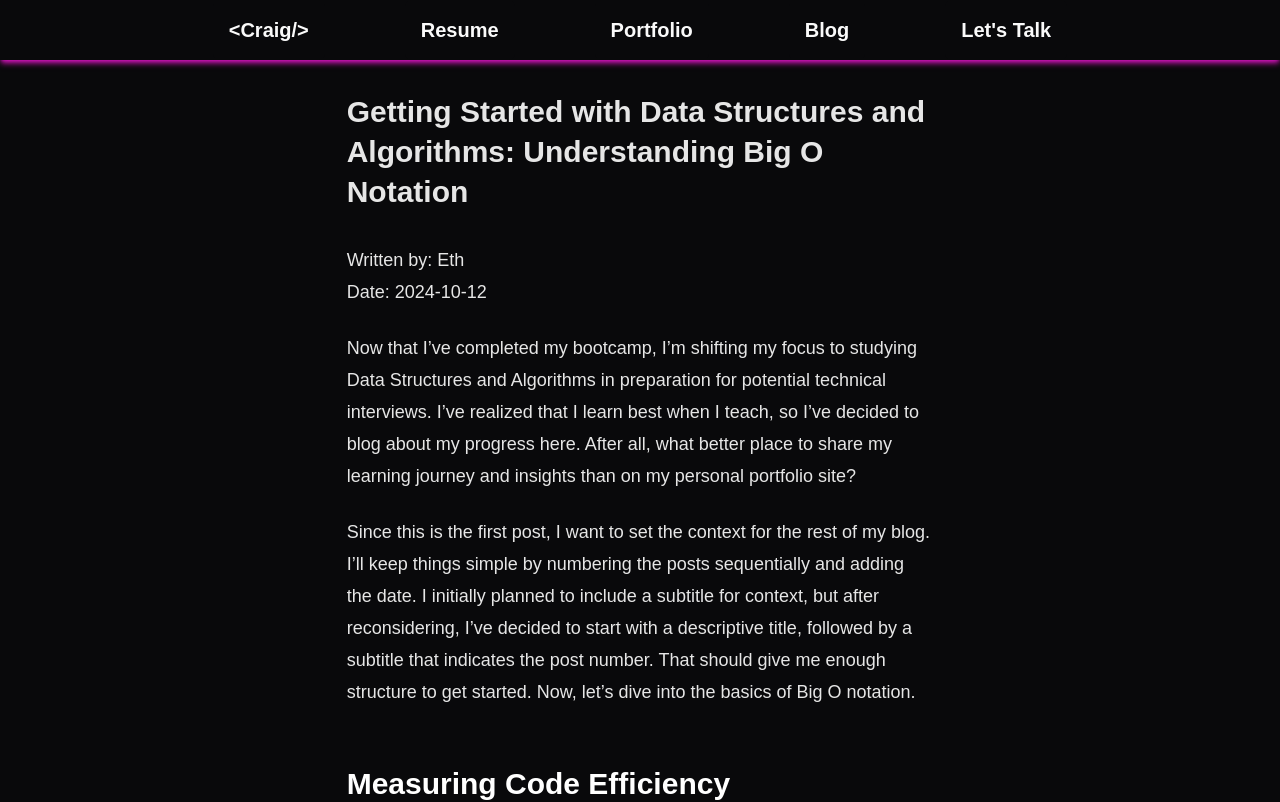
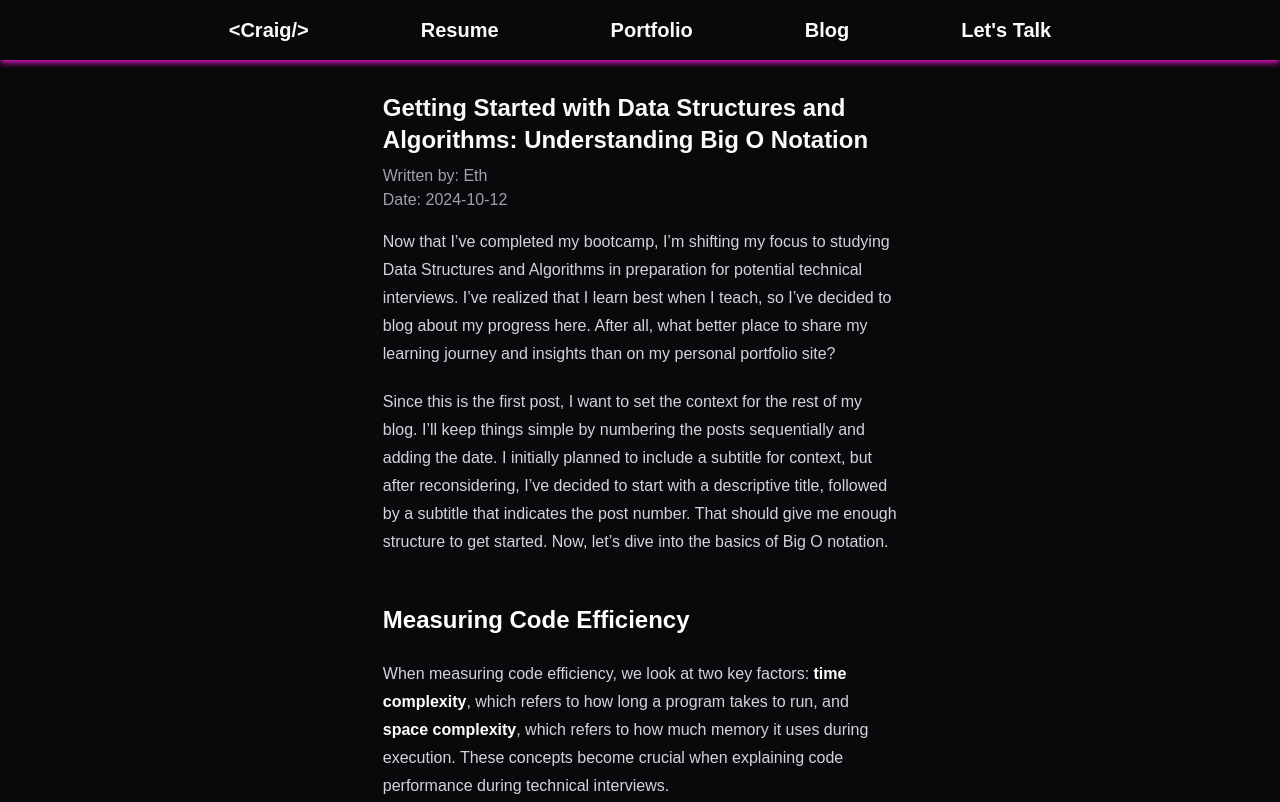
Before and after one commit to ethalorian/next-portfolio, a Next.js app: page /blog/post-1 in a window 1280 px wide. Shown: the top 802 px of the page. Built offline with nearby package versions, Linux system fonts and the light colour scheme.

Commit message:
Fixed theme fonts issues

```diff
--- a/src/app/blog/[slug]/page.tsx
+++ b/src/app/blog/[slug]/page.tsx
@@ -18,12 +18,14 @@ export default function BlogPost({ params }: BlogPostProps) {
   return (
     <>
     <Header />
-    <div className="prose prose-lg max-w-prose mx-auto prose-invert text-high-contrast my-8 px-4 sm:px-6 md:px-8">
-      <h2 className="text-high-contrast">{post.title}</h2>
+    <div className="max-w-prose mx-auto my-8 px-4 sm:px-6 md:px-8">
+      <h2 className="text-2xl font-bold mb-2">{post.title}</h2>
+      <p className="text-muted-foreground">Written by: {post.author}</p>
+      <p className="text-muted-foreground mb-4">Date: {post.date}</p>
       <ReactMarkdown
         rehypePlugins={[rehypeHighlight]}
         remarkPlugins={[remarkGfm]}
-        className="text-high-contrast"
+        className="prose dark:prose-invert max-w-none"
       >
         {post.content}
       </ReactMarkdown>
--- a/src/app/blog/page.tsx
+++ b/src/app/blog/page.tsx
@@ -1,6 +1,7 @@
 import Link from 'next/link';
 import { getSortedPostsData, PostMetadata } from '@/lib/posts';
 import Header from '../../components/header';
+import Footer from '../../components/footer';
 import { Card, CardHeader, CardTitle, CardContent, CardFooter } from '@/components/ui/card';
 
 export default function BlogPage() {
@@ -10,7 +11,7 @@ export default function BlogPage() {
     <div>
       <Header />
       <div className="grid grid-cols-1 md:grid-cols-2 lg:grid-cols-3 gap-4 my-8 px-4 sm:px-6 md:px-8 ">
-        {posts.map(({ slug, date, title, }, index) => (
+        {posts.map(({ slug, date, title, author }, index) => (
           <Card key={slug} className="shadow-glow shadow-lg transition-shadow duration-300 ease-in-out">
             <CardHeader>
               <CardTitle>{index + 1}</CardTitle>
@@ -22,10 +23,12 @@ export default function BlogPage() {
             </CardContent>
             <CardFooter>
               <p className="text-sm text-muted-foreground">{date}</p>
+
             </CardFooter>
           </Card>
         ))}
       </div>
+      <Footer />
     </div>
   );
 }
--- a/src/components/footer.tsx
+++ b/src/components/footer.tsx
@@ -1,3 +1,5 @@
+"use client";
+
 import ThemeSwitcher from "./theme-switcher";
 import { Twitter, Github, Linkedin } from 'lucide-react'
 
@@ -25,8 +27,10 @@ function SocialIcons() {
     )
   }
 
-export default function Footer () {
-    return(
-        <SocialIcons/>
+  export default function Footer() {
+    return (
+      <footer className="fixed bottom-0 left-0 w-full bg-white dark:bg-black py-4">
+        <SocialIcons />
+      </footer>
     );
-}
+  }
--- a/src/lib/posts.ts
+++ b/src/lib/posts.ts
@@ -6,6 +6,7 @@ export interface PostMetadata {
   slug: string;
   title: string;
   date: string;
+  author: string;
 }
 
 export interface Post extends PostMetadata {
@@ -58,6 +59,7 @@ export function getPostData(slug: string): Post | null {
       content,
       title: data.title as string,
       date: data.date as string,
+      author: data.author as string,
     };
   } catch (error) {
     console.error(`Error reading post file ${slug}:`, error);
--- a/src/posts/post-1.md
+++ b/src/posts/post-1.md
@@ -4,8 +4,6 @@ date: "2024-10-12"
 subtitle: "Post #1"
 author: "Eth"
 ---
-##### Written by: Eth
-##### Date: 2024-10-12
 
 Now that I’ve completed my bootcamp, I’m shifting my focus to studying Data Structures and Algorithms in preparation for potential technical interviews. I’ve realized that I learn best when I teach, so I’ve decided to blog about my progress here. After all, what better place to share my learning journey and insights than on my personal portfolio site?
 
```
